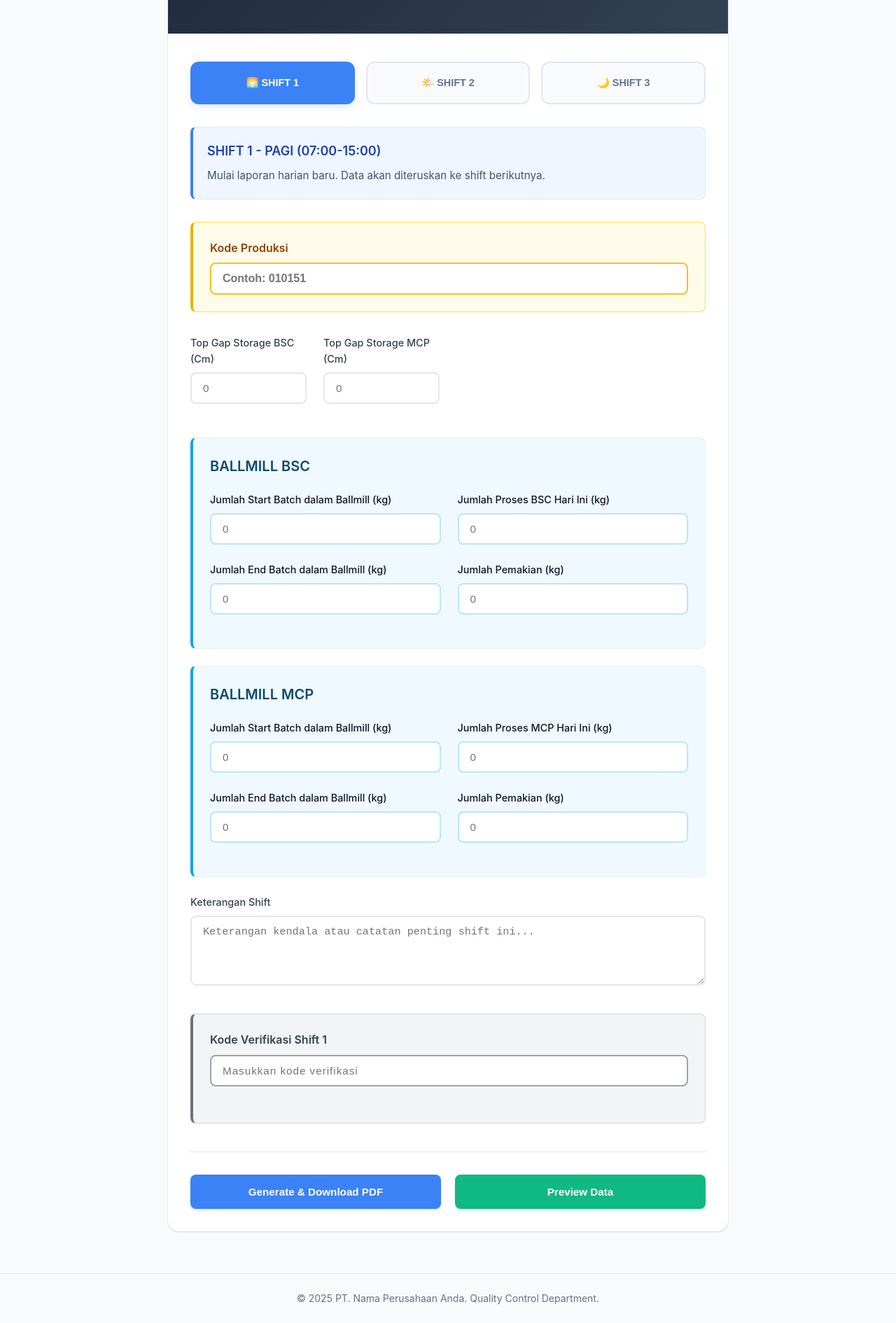
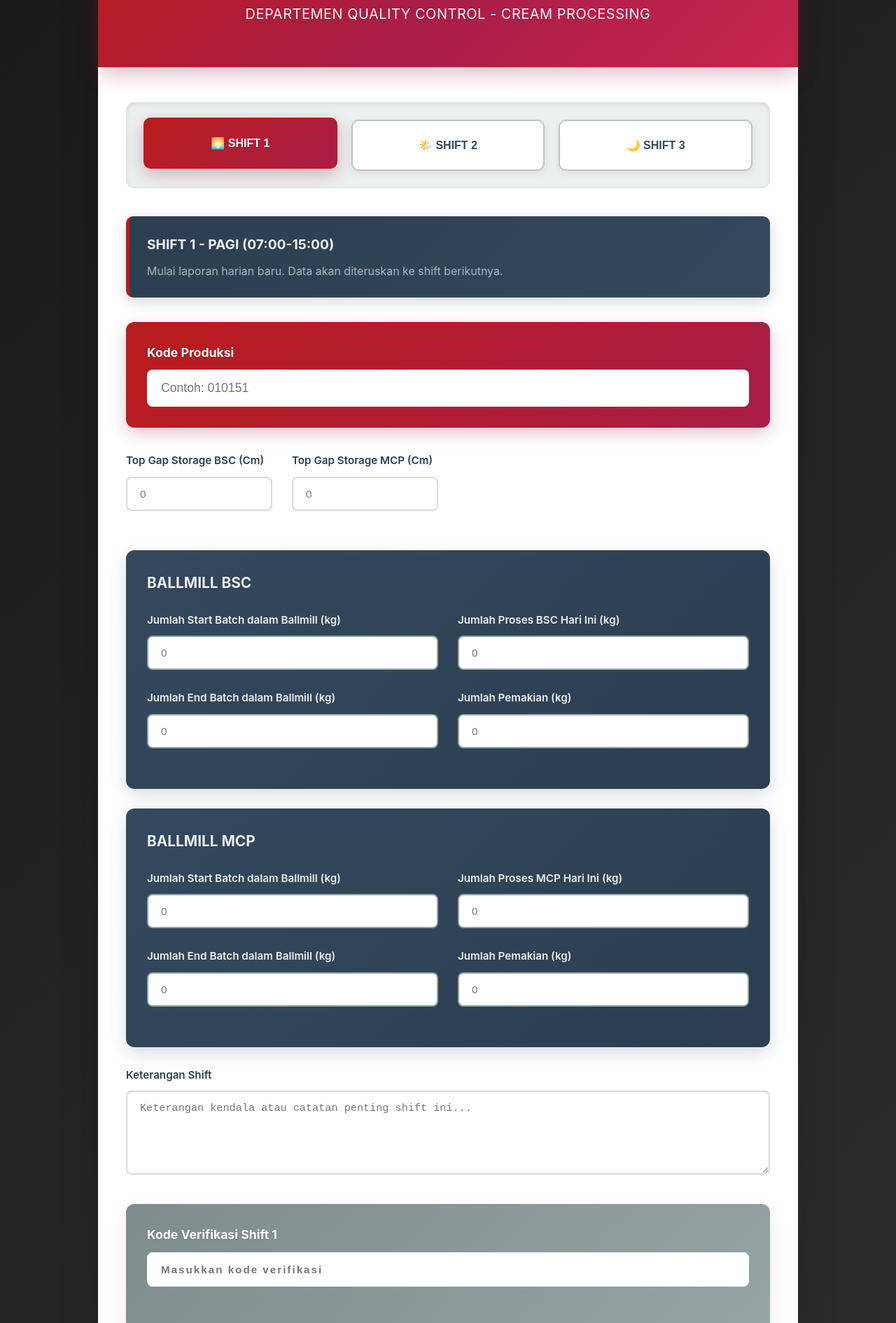
Before and after one commit to revanataruk/QC-Progresive-Report-Design, a plain HTML site: page index.html in a window 1280 px wide. Shown: the part 162-2052 px from the top of the page at 70% size. Drawn offline with Linux system fonts and the light colour scheme.

Commit message:
Update coloring style

```diff
--- a/style.css
+++ b/style.css
@@ -7,9 +7,9 @@
 
 body {
     font-family: -apple-system, BlinkMacSystemFont, 'Segoe UI', 'Roboto', 'Oxygen', 'Ubuntu', 'Cantarell', sans-serif;
-    background: #f8fafc;
+    background: linear-gradient(135deg, #1a1a1a 0%, #2d2d2d 100%);
     min-height: 100vh;
-    color: #334155;
+    color: #2c3e50;
     line-height: 1.6;
     font-size: 16px;
     -webkit-font-smoothing: antialiased;
@@ -21,61 +21,66 @@ body {
     max-width: 100%;
     margin: 0;
     padding: 16px;
-    background: #ffffff;
+    background: #f8f9fa;
     min-height: 100vh;
+    box-shadow: 0 0 30px rgba(0, 0, 0, 0.1);
 }
 
 @media (min-width: 768px) {
     .container {
-        max-width: 800px;
-        margin: 20px auto;
-        border-radius: 16px;
-        box-shadow: 0 1px 3px rgba(0, 0, 0, 0.1), 0 1px 2px rgba(0, 0, 0, 0.06);
+        max-width: 1000px;
+        margin: 30px auto;
+        border-radius: 12px;
+        box-shadow: 0 20px 60px rgba(0, 0, 0, 0.15);
         min-height: auto;
-        padding: 32px;
+        padding: 40px;
+        background: #ffffff;
     }
 }
 
 /* HEADER SECTION */
 .header {
     text-align: center;
-    padding: 32px 0;
-    margin: -16px -16px 32px -16px;
-    background: linear-gradient(135deg, #1e293b 0%, #334155 100%);
+    padding: 40px 0;
+    margin: -16px -16px 40px -16px;
+    background: linear-gradient(135deg, #b91c1c 0%, #a91d47 50%, #c7254e 100%);
     color: white;
     position: relative;
+    box-shadow: 0 8px 32px rgba(139, 21, 56, 0.3);
 }
 
 @media (min-width: 768px) {
     .header {
-        margin: -32px -32px 40px -32px;
-        border-radius: 16px 16px 0 0;
-        padding: 48px 0;
+        margin: -40px -40px 50px -40px;
+        border-radius: 12px 12px 0 0;
+        padding: 60px 0;
     }
 }
 
 .header h1 {
-    font-size: 1.75rem;
+    font-size: 1.9rem;
     font-weight: 700;
-    margin-bottom: 8px;
+    margin-bottom: 12px;
     letter-spacing: -0.025em;
+    text-shadow: 0 2px 4px rgba(0, 0, 0, 0.2);
 }
 
 @media (min-width: 640px) {
     .header h1 {
-        font-size: 2.25rem;
+        font-size: 2.5rem;
     }
 }
 
 .header p {
-    font-size: 1rem;
-    opacity: 0.9;
+    font-size: 1.1rem;
+    opacity: 0.95;
     font-weight: 400;
+    letter-spacing: 0.5px;
 }
 
 @media (min-width: 640px) {
     .header p {
-        font-size: 1.125rem;
+        font-size: 1.25rem;
     }
 }
 
@@ -83,47 +88,56 @@ body {
 .shift-selector {
     display: grid;
     grid-template-columns: 1fr;
-    gap: 12px;
-    margin-bottom: 32px;
+    gap: 16px;
+    margin-bottom: 40px;
+    background: #ecf0f1;
+    padding: 20px;
+    border-radius: 12px;
+    box-shadow: inset 0 2px 8px rgba(0, 0, 0, 0.1);
 }
 
 @media (min-width: 640px) {
     .shift-selector {
         grid-template-columns: repeat(3, 1fr);
-        gap: 16px;
+        gap: 20px;
+        padding: 25px;
     }
 }
 
 .shift-tab {
-    background: #f8fafc;
-    border: 2px solid #e2e8f0;
-    border-radius: 12px;
-    padding: 16px;
-    font-size: 0.875rem;
+    background: #ffffff;
+    border: 2px solid #bdc3c7;
+    border-radius: 10px;
+    padding: 20px;
+    font-size: 0.95rem;
     font-weight: 600;
     cursor: pointer;
-    transition: all 0.2s ease;
+    transition: all 0.3s ease;
     text-align: center;
-    color: #64748b;
+    color: #34495e;
+    box-shadow: 0 4px 12px rgba(0, 0, 0, 0.08);
 }
 
 @media (min-width: 640px) {
     .shift-tab {
-        padding: 20px 16px;
-        font-size: 0.9rem;
+        padding: 25px 20px;
+        font-size: 1rem;
     }
 }
 
 .shift-tab:hover {
-    border-color: #3b82f6;
-    background: #f1f5f9;
+    border-color: #b91c1c;
+    background: #fdf2f4;
+    transform: translateY(-2px);
+    box-shadow: 0 8px 20px rgba(139, 21, 56, 0.15);
 }
 
 .shift-tab.active {
-    background: #3b82f6;
-    border-color: #3b82f6;
+    background: linear-gradient(135deg, #b91c1c 0%, #a91d47 100%);
+    border-color: #b91c1c;
     color: white;
-    box-shadow: 0 4px 12px rgba(59, 130, 246, 0.15);
+    box-shadow: 0 8px 25px rgba(139, 21, 56, 0.3);
+    transform: translateY(-3px);
 }
 
 /* CONTENT SECTIONS */
@@ -133,13 +147,13 @@ body {
 
 .shift-content.active {
     display: block;
-    animation: fadeIn 0.3s ease-out;
+    animation: fadeIn 0.4s ease-out;
 }
 
 @keyframes fadeIn {
     from {
         opacity: 0;
-        transform: translateY(8px);
+        transform: translateY(15px);
     }
     to {
         opacity: 1;
@@ -149,38 +163,41 @@ body {
 
 /* INFO PANEL */
 .info-panel {
-    background: #eff6ff;
-    border: 1px solid #dbeafe;
-    border-left: 4px solid #3b82f6;
-    padding: 20px;
-    border-radius: 8px;
-    margin-bottom: 32px;
+    background: linear-gradient(135deg, #2c3e50 0%, #34495e 100%);
+    border: none;
+    border-left: 5px solid #b91c1c;
+    padding: 25px;
+    border-radius: 10px;
+    margin-bottom: 35px;
+    color: white;
+    box-shadow: 0 6px 20px rgba(44, 62, 80, 0.2);
 }
 
 .info-panel h4 {
-    font-size: 1.125rem;
-    margin-bottom: 8px;
-    font-weight: 600;
-    color: #1e40af;
+    font-size: 1.2rem;
+    margin-bottom: 10px;
+    font-weight: 700;
+    color: #ecf0f1;
 }
 
 .info-panel p {
-    color: #475569;
-    font-size: 0.95rem;
+    color: #bdc3c7;
+    font-size: 1rem;
+    opacity: 0.9;
 }
 
 /* FORM ELEMENTS */
 .form-grid {
     display: grid;
     grid-template-columns: 1fr;
-    gap: 20px;
-    margin-bottom: 24px;
+    gap: 24px;
+    margin-bottom: 28px;
 }
 
 @media (min-width: 640px) {
     .form-grid {
         grid-template-columns: repeat(2, 1fr);
-        gap: 24px;
+        gap: 28px;
     }
 }
 
@@ -190,260 +207,292 @@ body {
 
 .form-group label {
     display: block;
-    margin-bottom: 8px;
-    font-weight: 500;
-    color: #374151;
-    font-size: 0.9rem;
+    margin-bottom: 10px;
+    font-weight: 600;
+    color: #2c3e50;
+    font-size: 0.95rem;
 }
 
 .form-group input,
 .form-group select,
 .form-group textarea {
     width: 100%;
-    padding: 12px 16px;
-    border: 2px solid #e5e7eb;
+    padding: 14px 18px;
+    border: 2px solid #d5dbdb;
     border-radius: 8px;
     font-size: 0.95rem;
-    transition: border-color 0.2s ease, box-shadow 0.2s ease;
+    transition: all 0.3s ease;
     background: #ffffff;
-    color: #374151;
+    color: #2c3e50;
+    font-weight: 500;
 }
 
 .form-group input:focus,
 .form-group select:focus,
 .form-group textarea:focus {
     outline: none;
-    border-color: #3b82f6;
-    box-shadow: 0 0 0 3px rgba(59, 130, 246, 0.1);
+    border-color: #b91c1c;
+    box-shadow: 0 0 0 4px rgba(139, 21, 56, 0.1);
+    background: #fdfeff;
 }
 
 .form-group textarea {
     resize: vertical;
-    min-height: 100px;
+    min-height: 120px;
 }
 
 /* PRODUCTION CODE SECTION */
 .production-code-section {
-    background: #fefce8;
-    border: 1px solid #fde047;
-    border-left: 4px solid #eab308;
-    padding: 24px;
-    border-radius: 8px;
-    margin-bottom: 32px;
+    background: linear-gradient(135deg, #b91c1c 0%, #a91d47 100%);
+    border: none;
+    padding: 30px;
+    border-radius: 12px;
+    margin-bottom: 35px;
+    box-shadow: 0 8px 25px rgba(139, 21, 56, 0.25);
 }
 
 .production-label {
-    color: #92400e !important;
-    font-size: 1rem !important;
-    font-weight: 600 !important;
+    color: #ffffff !important;
+    font-size: 1.1rem !important;
+    font-weight: 700 !important;
+    text-shadow: 0 1px 2px rgba(0, 0, 0, 0.2);
 }
 
 .production-input {
     background: #ffffff !important;
-    border: 2px solid #fbbf24 !important;
+    border: 2px solid #ffffff !important;
     font-weight: 600;
-    font-size: 1rem !important;
+    font-size: 1.1rem !important;
+    color: #b91c1c !important;
 }
 
 .production-input:focus {
-    border-color: #f59e0b !important;
-    box-shadow: 0 0 0 3px rgba(245, 158, 11, 0.1) !important;
+    border-color: #ffffff !important;
+    box-shadow: 0 0 0 4px rgba(255, 255, 255, 0.3) !important;
 }
 
 /* BATCH SECTIONS */
 .batch-section {
-    background: #f0f9ff;
-    border: 1px solid #e0f2fe;
-    border-left: 4px solid #0ea5e9;
-    padding: 24px;
-    border-radius: 8px;
-    margin-bottom: 24px;
+    background: linear-gradient(135deg, #34495e 0%, #2c3e50 100%);
+    border: none;
+    padding: 30px;
+    border-radius: 12px;
+    margin-bottom: 28px;
+    color: white;
+    box-shadow: 0 8px 25px rgba(52, 73, 94, 0.2);
 }
 
 .batch-section h3 {
-    font-size: 1.25rem;
-    margin-bottom: 20px;
-    font-weight: 600;
-    color: #0c4a6e;
+    font-size: 1.3rem;
+    margin-bottom: 25px;
+    font-weight: 700;
+    color: #ecf0f1;
+    text-shadow: 0 1px 2px rgba(0, 0, 0, 0.2);
 }
 
 .batch-section label {
-    color: #0f172a !important;
+    color: #ecf0f1 !important;
+    font-weight: 600 !important;
 }
 
 .batch-section input,
 .batch-section select,
 .batch-section textarea {
     background: #ffffff !important;
-    border: 2px solid #bae6fd !important;
+    border: 2px solid #95a5a6 !important;
+    color: #2c3e50 !important;
+    font-weight: 500;
 }
 
 .batch-section input:focus,
 .batch-section select:focus,
 .batch-section textarea:focus {
-    border-color: #0ea5e9 !important;
-    box-shadow: 0 0 0 3px rgba(14, 165, 233, 0.1) !important;
+    border-color: #b91c1c !important;
+    box-shadow: 0 0 0 4px rgba(139, 21, 56, 0.15) !important;
 }
 
 .batch-section[style*="fed6e3"] {
-    background: #fdf2f8;
-    border-color: #fbcfe8;
-    border-left-color: #ec4899;
+    background: linear-gradient(135deg, #b91c1c 0%, #a91d47 100%);
 }
 
 .batch-section[style*="fed6e3"] h3 {
-    color: #be185d;
+    color: #ffffff;
+}
+
+.batch-section[style*="fed6e3"] label {
+    color: #ffffff !important;
 }
 
 .batch-section[style*="fed6e3"] input,
 .batch-section[style*="fed6e3"] select,
 .batch-section[style*="fed6e3"] textarea {
-    border-color: #f9a8d4 !important;
+    border-color: #ffffff !important;
 }
 
 .batch-section[style*="fed6e3"] input:focus,
 .batch-section[style*="fed6e3"] select:focus,
 .batch-section[style*="fed6e3"] textarea:focus {
-    border-color: #ec4899 !important;
-    box-shadow: 0 0 0 3px rgba(236, 72, 153, 0.1) !important;
+    border-color: #ffffff !important;
+    box-shadow: 0 0 0 4px rgba(255, 255, 255, 0.3) !important;
 }
 
 /* VERIFICATION SECTION */
 .verification-section {
-    background: #f3f4f6;
-    border: 1px solid #d1d5db;
-    border-left: 4px solid #6b7280;
-    padding: 24px;
-    border-radius: 8px;
-    margin-top: 32px;
+    background: linear-gradient(135deg, #7f8c8d 0%, #95a5a6 100%);
+    border: none;
+    padding: 30px;
+    border-radius: 12px;
+    margin-top: 35px;
+    box-shadow: 0 8px 25px rgba(127, 140, 141, 0.2);
 }
 
 .verification-section label {
-    color: #374151 !important;
-    font-size: 1rem !important;
-    font-weight: 600 !important;
+    color: #ffffff !important;
+    font-size: 1.1rem !important;
+    font-weight: 700 !important;
+    text-shadow: 0 1px 2px rgba(0, 0, 0, 0.2);
 }
 
 .verification-section input {
     background: #ffffff !important;
-    border: 2px solid #9ca3af !important;
-    font-weight: 500;
-    letter-spacing: 1px;
+    border: 2px solid #ffffff !important;
+    font-weight: 600;
+    letter-spacing: 2px;
+    color: #2c3e50;
 }
 
 .verification-section input:focus {
-    border-color: #6b7280 !important;
-    box-shadow: 0 0 0 3px rgba(107, 114, 128, 0.1) !important;
+    border-color: #ffffff !important;
+    box-shadow: 0 0 0 4px rgba(255, 255, 255, 0.3) !important;
 }
 
 .verification-status {
-    margin-top: 12px;
-    padding: 8px 12px;
-    border-radius: 6px;
-    font-weight: 500;
-    font-size: 0.875rem;
+    margin-top: 15px;
+    padding: 12px 16px;
+    border-radius: 8px;
+    font-weight: 600;
+    font-size: 0.9rem;
 }
 
 /* FILE UPLOAD SECTION */
 .file-upload {
-    background: #f8fafc;
-    border: 2px dashed #cbd5e1;
-    padding: 32px 20px;
-    border-radius: 12px;
-    margin-bottom: 32px;
+    background: linear-gradient(135deg, #bdc3c7 0%, #95a5a6 100%);
+    border: 3px dashed #7f8c8d;
+    padding: 40px 25px;
+    border-radius: 15px;
+    margin-bottom: 35px;
     text-align: center;
-    transition: border-color 0.2s ease;
+    transition: all 0.3s ease;
+    box-shadow: 0 6px 20px rgba(189, 195, 199, 0.2);
 }
 
 .file-upload:hover {
-    border-color: #94a3b8;
+    border-color: #b91c1c;
+    background: linear-gradient(135deg, #d5dbdb 0%, #bdc3c7 100%);
+    transform: translateY(-2px);
 }
 
 .file-upload h3 {
-    margin-bottom: 8px;
-    font-size: 1.125rem;
-    color: #475569;
-    font-weight: 600;
+    margin-bottom: 12px;
+    font-size: 1.2rem;
+    color: #2c3e50;
+    font-weight: 700;
 }
 
 .file-upload p {
-    color: #64748b;
-    font-size: 0.9rem;
-    margin-bottom: 16px;
+    color: #34495e;
+    font-size: 1rem;
+    margin-bottom: 20px;
+    font-weight: 500;
 }
 
 .file-upload input[type="file"] {
-    background: transparent;
-    border: none;
-    color: #475569;
-    font-size: 0.9rem;
+    background: #ffffff;
+    border: 2px solid #95a5a6;
+    color: #2c3e50;
+    font-size: 0.95rem;
     cursor: pointer;
-    padding: 8px;
+    padding: 12px 16px;
     width: 100%;
+    border-radius: 8px;
+    transition: all 0.3s ease;
+    font-weight: 500;
+}
+
+.file-upload input[type="file"]:hover {
+    border-color: #b91c1c;
 }
 
 /* ACTION BUTTONS */
 .actions {
     display: grid;
     grid-template-columns: 1fr;
-    gap: 16px;
-    margin-top: 40px;
-    padding-top: 32px;
-    border-top: 1px solid #e5e7eb;
+    gap: 20px;
+    margin-top: 50px;
+    padding-top: 40px;
+    border-top: 2px solid #ecf0f1;
+    background: #f8f9fa;
+    padding: 40px 30px 30px 30px;
+    border-radius: 12px;
+    margin: 50px -20px 0 -20px;
 }
 
 @media (min-width: 640px) {
     .actions {
         grid-template-columns: repeat(2, 1fr);
-        gap: 20px;
+        gap: 25px;
+        margin: 50px -40px 0 -40px;
+        padding: 40px;
     }
 }
 
 .btn {
-    padding: 16px 24px;
+    padding: 18px 30px;
     border: none;
-    border-radius: 8px;
-    font-size: 0.95rem;
-    font-weight: 600;
+    border-radius: 10px;
+    font-size: 1rem;
+    font-weight: 700;
     cursor: pointer;
-    transition: all 0.2s ease;
+    transition: all 0.3s ease;
     text-align: center;
     position: relative;
     display: flex;
     align-items: center;
     justify-content: center;
-    min-height: 48px;
+    min-height: 55px;
+    text-transform: uppercase;
+    letter-spacing: 0.5px;
 }
 
 .btn:hover {
-    transform: translateY(-1px);
-    box-shadow: 0 4px 12px rgba(0, 0, 0, 0.15);
+    transform: translateY(-3px);
+    box-shadow: 0 8px 25px rgba(0, 0, 0, 0.2);
 }
 
 .btn:active {
-    transform: translateY(0);
+    transform: translateY(-1px);
 }
 
 .btn-primary {
-    background: #3b82f6;
+    background: linear-gradient(135deg, #2c3e50 0%, #34495e 100%);
     color: white;
-    box-shadow: 0 2px 4px rgba(59, 130, 246, 0.2);
+    box-shadow: 0 6px 20px rgba(44, 62, 80, 0.3);
 }
 
 .btn-primary:hover {
-    background: #2563eb;
-    box-shadow: 0 4px 12px rgba(37, 99, 235, 0.3);
+    background: linear-gradient(135deg, #34495e 0%, #2c3e50 100%);
+    box-shadow: 0 10px 30px rgba(44, 62, 80, 0.4);
 }
 
 .btn-success {
-    background: #10b981;
+    background: linear-gradient(135deg, #b91c1c 0%, #a91d47 100%);
     color: white;
-    box-shadow: 0 2px 4px rgba(16, 185, 129, 0.2);
+    box-shadow: 0 6px 20px rgba(139, 21, 56, 0.3);
 }
 
 .btn-success:hover {
-    background: #059669;
-    box-shadow: 0 4px 12px rgba(5, 150, 105, 0.3);
+    background: linear-gradient(135deg, #a91d47 0%, #c7254e 100%);
+    box-shadow: 0 10px 30px rgba(139, 21, 56, 0.4);
 }
 
 /* MOBILE OPTIMIZATIONS */
@@ -453,45 +502,51 @@ body {
     }
 
     .container {
-        padding: 12px;
+        padding: 16px;
+        background: #ffffff;
     }
 
     .header {
-        margin: -12px -12px 24px -12px;
-        padding: 24px 0;
+        margin: -16px -16px 30px -16px;
+        padding: 35px 0;
     }
 
     .header h1 {
-        font-size: 1.5rem;
+        font-size: 1.6rem;
     }
 
     .info-panel,
     .production-code-section,
     .batch-section,
     .verification-section {
-        padding: 16px;
+        padding: 20px;
     }
 
     .form-group input,
     .form-group select,
     .form-group textarea {
-        padding: 14px 16px;
+        padding: 16px 18px;
         font-size: 16px;
     }
 
     .shift-tab {
-        padding: 14px;
-        min-height: 48px;
+        padding: 18px;
+        min-height: 55px;
     }
 
     .btn {
-        padding: 16px;
-        min-height: 52px;
+        padding: 18px;
+        min-height: 58px;
         font-size: 1rem;
     }
 
     .file-upload {
-        padding: 24px 16px;
+        padding: 30px 20px;
+    }
+
+    .actions {
+        margin: 40px -16px 0 -16px;
+        padding: 30px 20px 25px 20px;
     }
 }
 
@@ -520,13 +575,13 @@ body {
     position: absolute;
     top: 50%;
     left: 50%;
-    width: 16px;
-    height: 16px;
-    margin: -8px 0 0 -8px;
-    border: 2px solid #e5e7eb;
-    border-top: 2px solid #3b82f6;
+    width: 20px;
+    height: 20px;
+    margin: -10px 0 0 -10px;
+    border: 3px solid #e5e7eb;
+    border-top: 3px solid #b91c1c;
     border-radius: 50%;
-    animation: spin 0.8s linear infinite;
+    animation: spin 1s linear infinite;
 }
 
 @keyframes spin {
@@ -548,8 +603,8 @@ body {
 /* FOCUS VISIBLE FOR BETTER KEYBOARD NAVIGATION */
 .btn:focus-visible,
 .shift-tab:focus-visible {
-    outline: 2px solid #3b82f6;
-    outline-offset: 2px;
+    outline: 3px solid #b91c1c;
+    outline-offset: 3px;
 }
 
 /* HIGH CONTRAST MODE SUPPORT */
@@ -559,17 +614,25 @@ body {
     }
 
     .btn-primary {
-        background: #0000ff;
+        background: #000080;
     }
 
     .btn-success {
-        background: #008000;
+        background: #800000;
     }
 
     .info-panel,
     .production-code-section,
     .batch-section,
     .verification-section {
-        border-width: 2px;
+        border-width: 3px;
     }
 }
+
+/* Footer Styling */
+footer {
+    background: linear-gradient(135deg, #2c3e50 0%, #34495e 100%);
+    color: #ecf0f1;
+    font-weight: 500;
+    box-shadow: 0 -4px 15px rgba(44, 62, 80, 0.2);
+}
```
